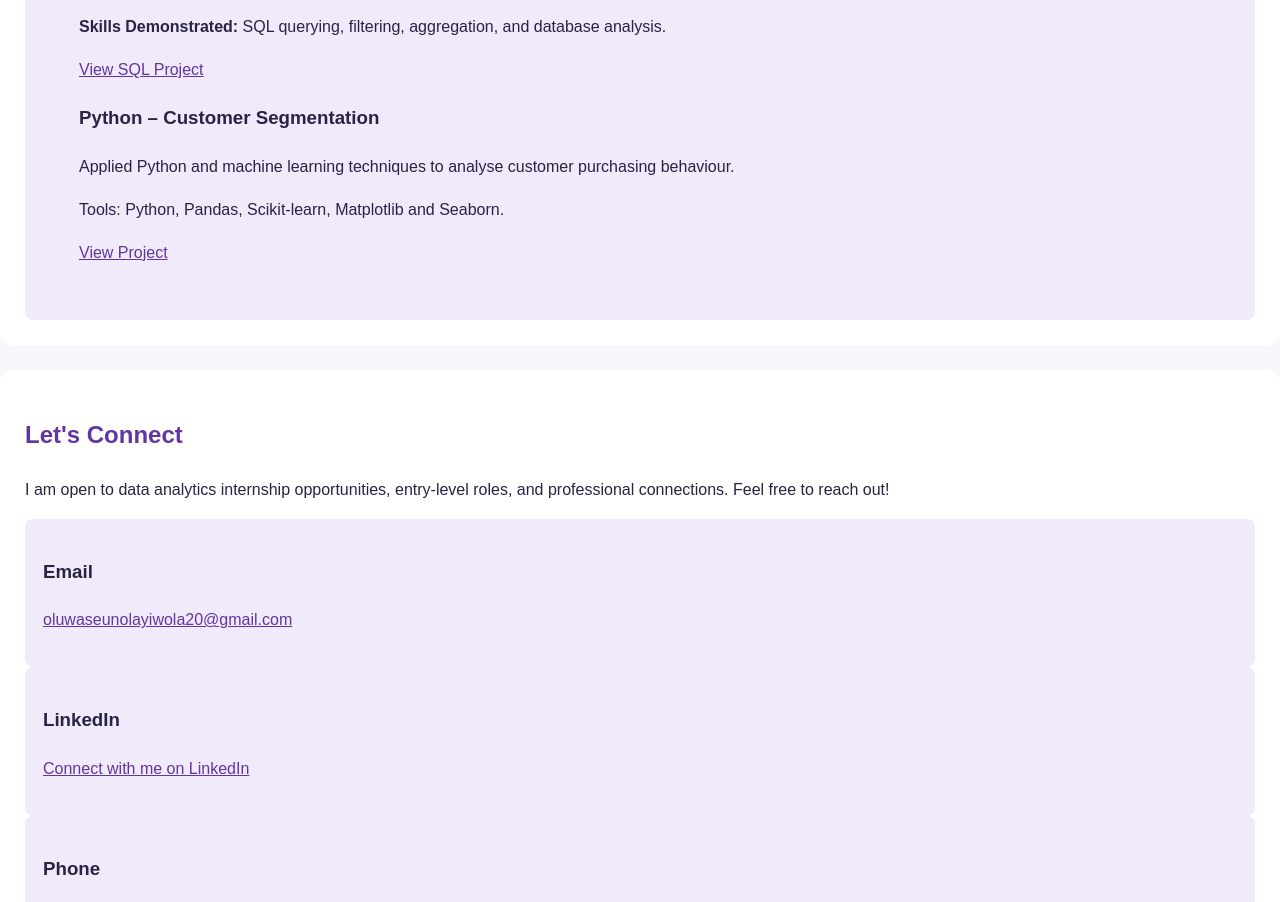
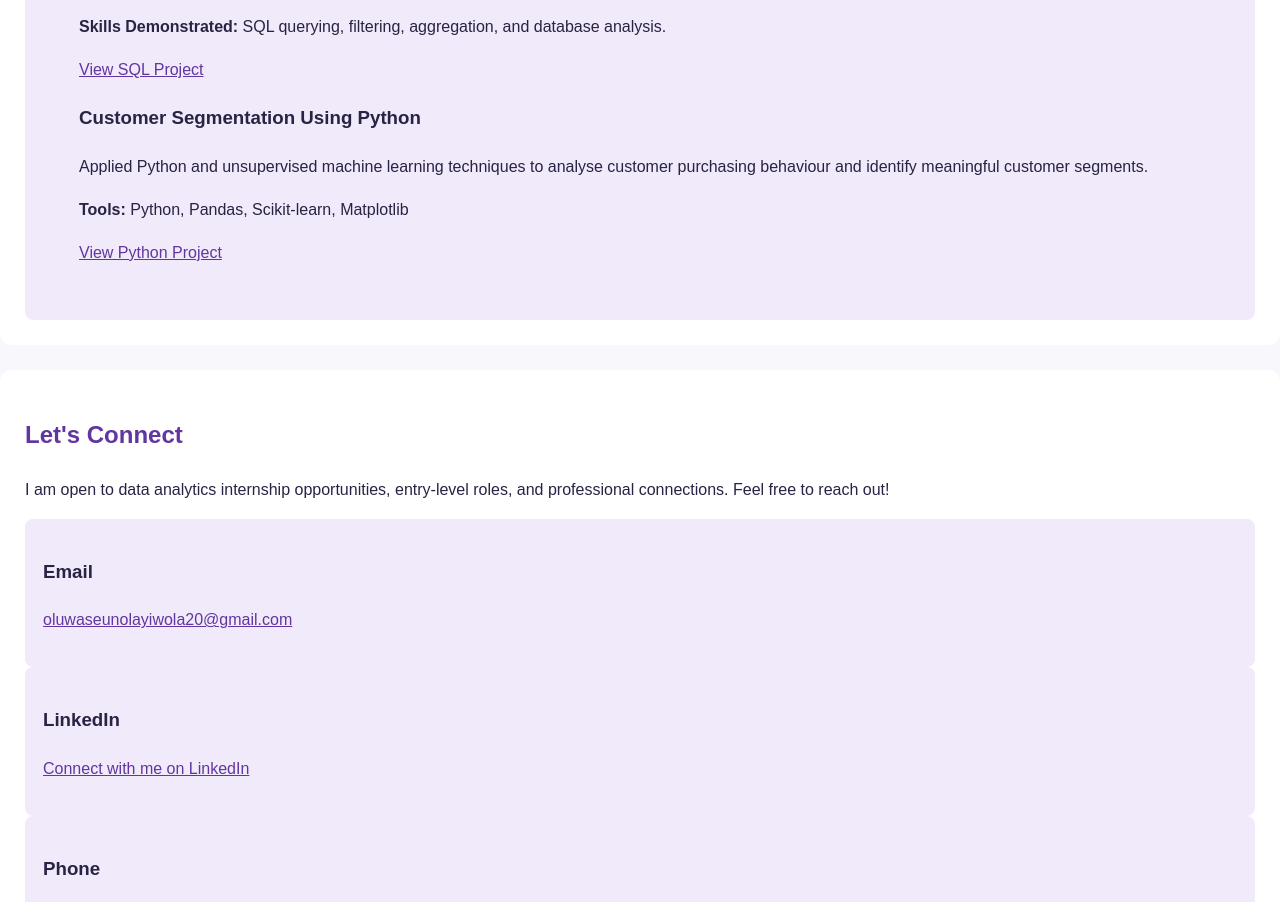
Before and after one commit to oluwaseun01/seunanalytics.github.io, a plain HTML site: page index.html in a window 1280 px wide. Shown: the part 3229-4131 px from the top of the page. Drawn offline with Linux system fonts and the light colour scheme.

Commit message:
Revise customer segmentation project details in HTML
Updated project details for customer segmentation using Python, including a new project card and improved description.

```diff
--- a/index.html
+++ b/index.html
@@ -229,16 +229,23 @@
     <a href="https://github.com/oluwaseun01/seunanalytics.github.io/tree/main/projects/sql-project" target="_blank" rel="noopener noreferrer">
   View SQL Project
 </a>
-<div class="project">
-  <h3>Python – Customer Segmentation</h3>
-  <p>
-    Applied Python and machine learning techniques
-    to analyse customer purchasing behaviour.
-  </p>
-  <p>Tools: Python, Pandas, Scikit-learn,
-  Matplotlib and Seaborn.</p>
-  <a href="YOUR-GITHUB-PROJECT-LINK">
-    View Project
+<div class="project-card">
+    <h3>Customer Segmentation Using Python</h3>
+
+    <p>
+        Applied Python and unsupervised machine learning
+        techniques to analyse customer purchasing behaviour
+        and identify meaningful customer segments.
+    </p>
+
+    <p><strong>Tools:</strong> Python, Pandas, Scikit-learn,
+    Matplotlib</p>
+
+    <a href="https://github.com/oluwaseun01/seunanalytics.github.io/blob/main/Python-projects/customer_segmentation.ipynb"
+       target="_blank">
+       View Python Project
+    </a>
+</div>
   </a>
 </div>
   </div>
```
